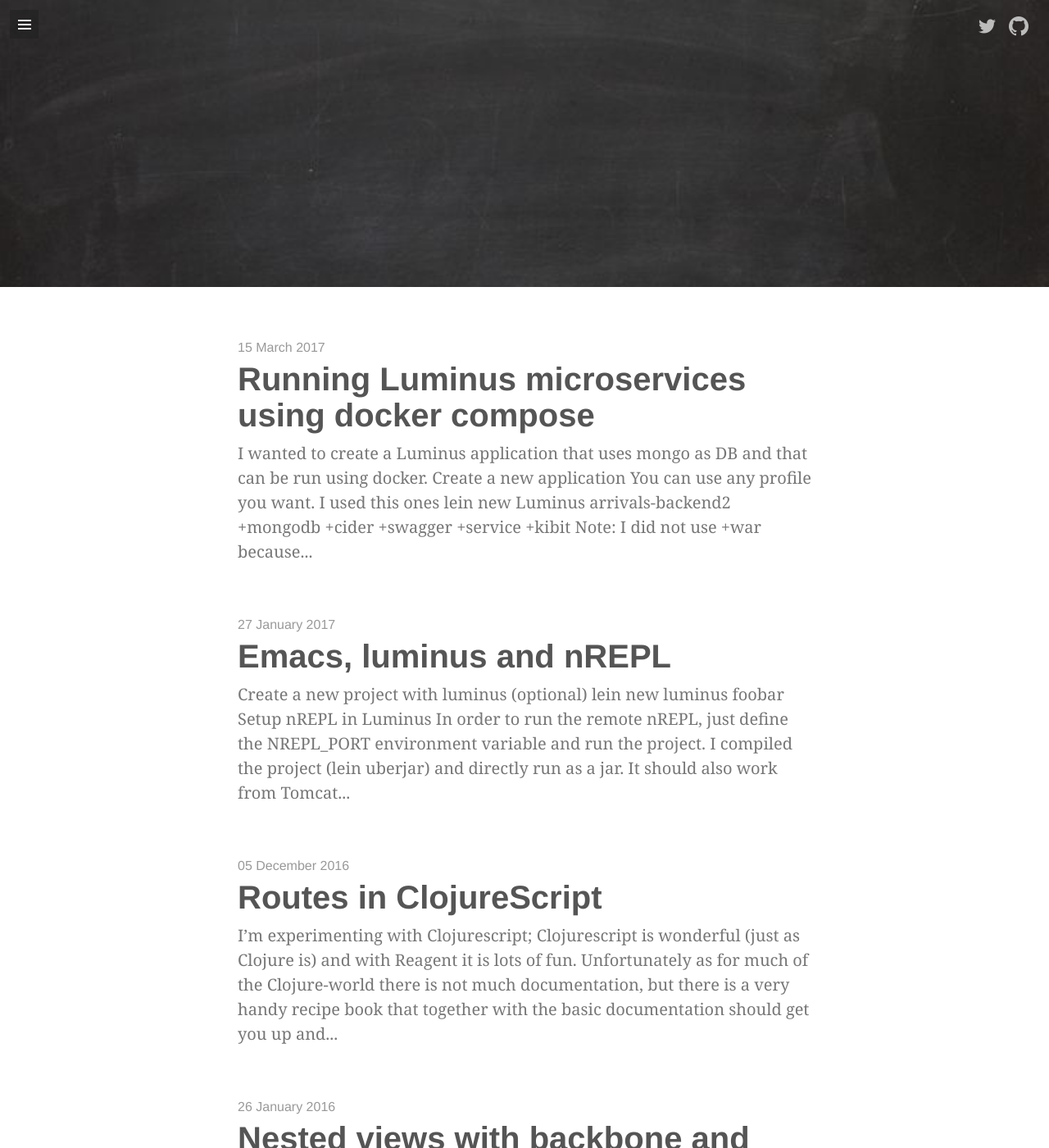
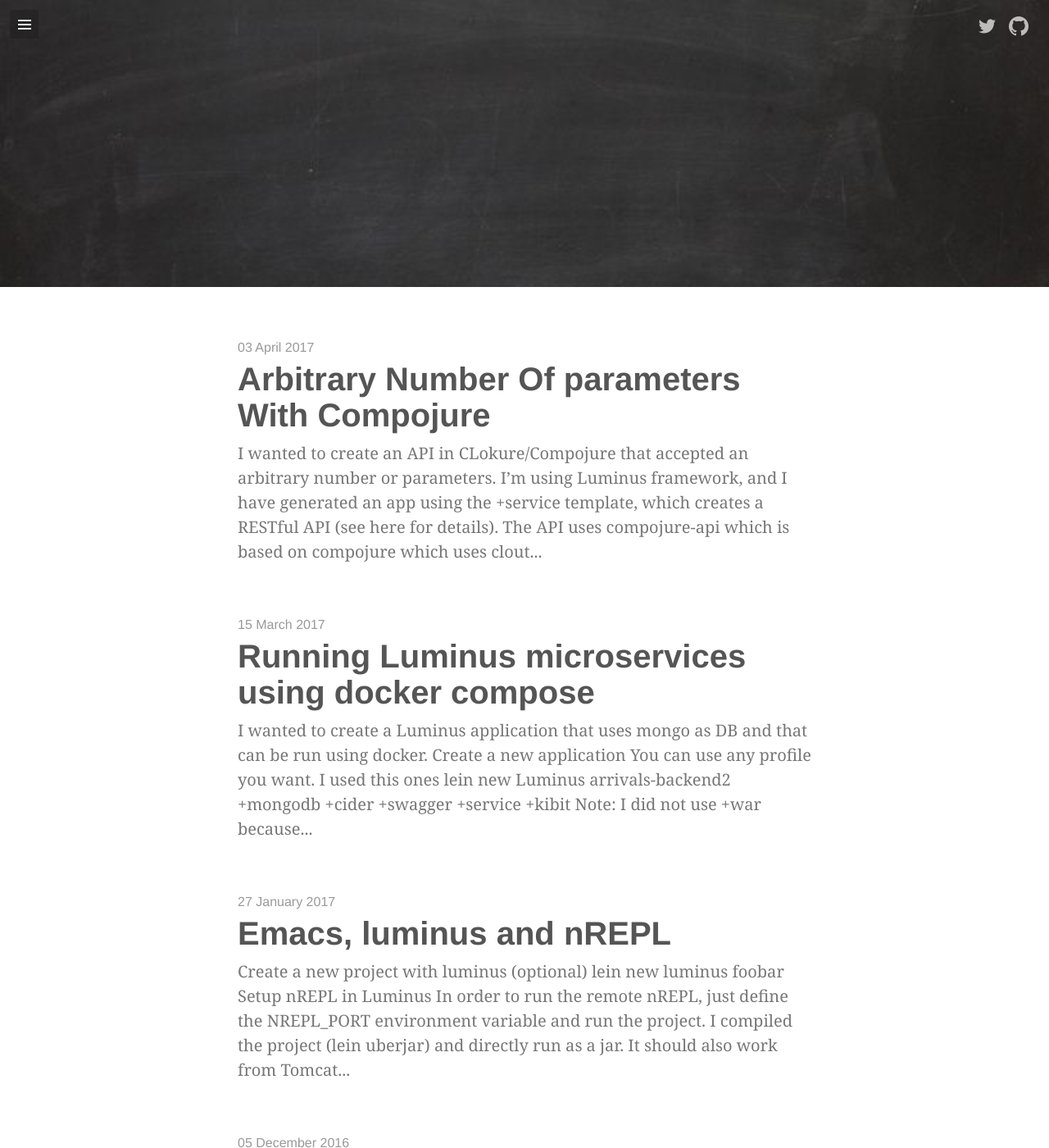
Before and after one commit to davidevernizzi/davidevernizzi.github.io, a Jekyll site: the page built from index.html, in a window 1280 px wide and 1400 px high. Shown: the whole window at 82% size. Built offline with Jekyll 4.4.1, drawn with Linux system fonts in a browser that asks for light colours; some web fonts are replaced; the list of posts is cut into pages by our own code; a file with an impossible date is left out; some of the changed text lies outside the part shown.

Commit message:
fixed date

```diff
--- a/_posts/2017-04-03-arbitrary-params-with-cloujre.markdown
+++ b/_posts/2017-04-03-arbitrary-params-with-cloujre.markdown
@@ -1,7 +1,7 @@
 ---
 layout: post
 title:  "Arbitrary Number Of parameters With Compojure"
-date:   2017-MM-DD
+date:   2017-04-03
 categories: clojure, API
 ---
 
```
